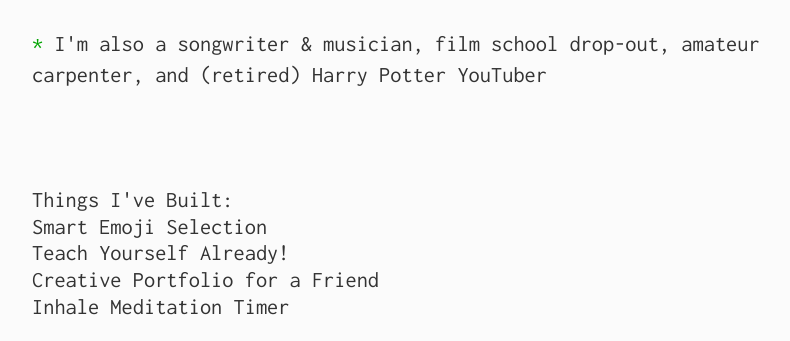
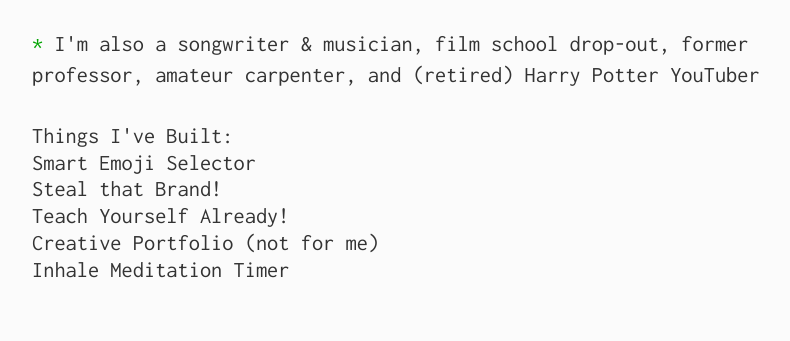
Before and after one commit to MurphyStudebaker/MurphyStudebaker.github.io, a website: page index.html in a window 1280 px wide. Shown: the part 292-633 px from the top of the page, without its empty margins (0-790 px from the left). Drawn offline with Linux system fonts and the light colour scheme.

Commit message:
update links and copy

```diff
--- a/index.html
+++ b/index.html
@@ -34,20 +34,20 @@
         <p class="multi-faceted">
           <span class="highlight">*</span> I'm also a <a id="link-1" href="https://open.spotify.com/artist/2CDcnaCbLqaJBTDxFlaoXj" class="underline">songwriter & musician</a>,
           <a href="https://medium.com/@murphystude/what-it-takes-to-make-a-5-minute-film-7e3b2b551791" id="link-2">film school drop-out</a>,
+          <a id="link-3" href="https://www.ratemyprofessors.com/professor/2625523" class="underline">former professor</a>,
           <a id="link-3" href="https://medium.com/@murphystude/how-i-built-a-home-in-the-backseat-of-my-honda-fit-83070a256a6d" class="underline">amateur carpenter</a>,
           and (retired) <a id="link-5" href="https://www.youtube.com/channel/UCVT1XES1u_NJGQjznODQpMA?view_as=subscriber" class="underline">Harry Potter YouTuber </a>
         </p>
-        <div class="spacer"></div>
-        <div class="spacer"></div>
       </section>
 
     <section class="projects" id="projects">
       <p>
         Things I've Built:
         <ul class="pl-8">
-          <li><a  href='https://notion-emoji.vercel.app'>Smart Emoji Selection</a></li>
+          <li><a  href='https://notion-emoji.vercel.app'>Smart Emoji Selector</a></li>
+          <li><a  href='https://stealthatbrand.com'>Steal that Brand!</a></li>
           <li><a  href='https://studebaker.notion.site/Teach-Yourself-Already-b1e4a5fc0b7f448d8831c7b8b9d0b96e'>Teach Yourself Already!</a> </li>
-          <li><a  href='https://kanikavora.com'>Creative Portfolio for a Friend</a></li>
+          <li><a  href='https://kanikavora.com'>Creative Portfolio (not for me)</a></li>
           <li><a  href='https://inhale.netlify.app'>Inhale Meditation Timer</a></li>
         </ul>
       </p>
```
